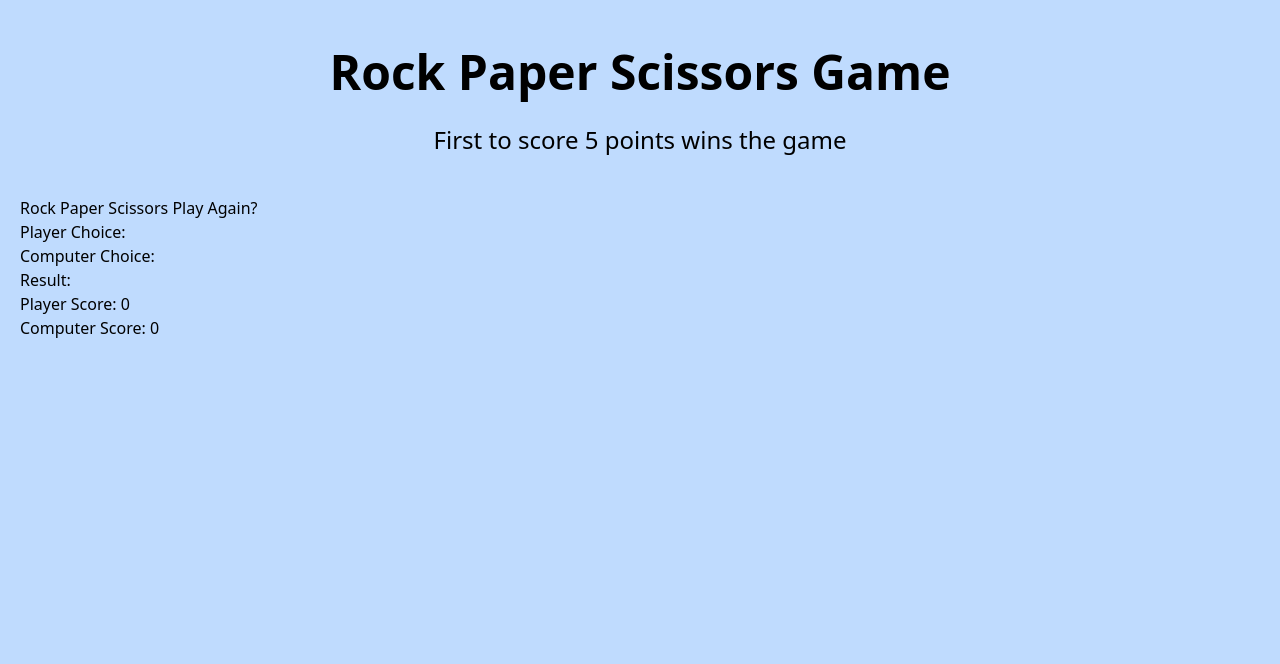
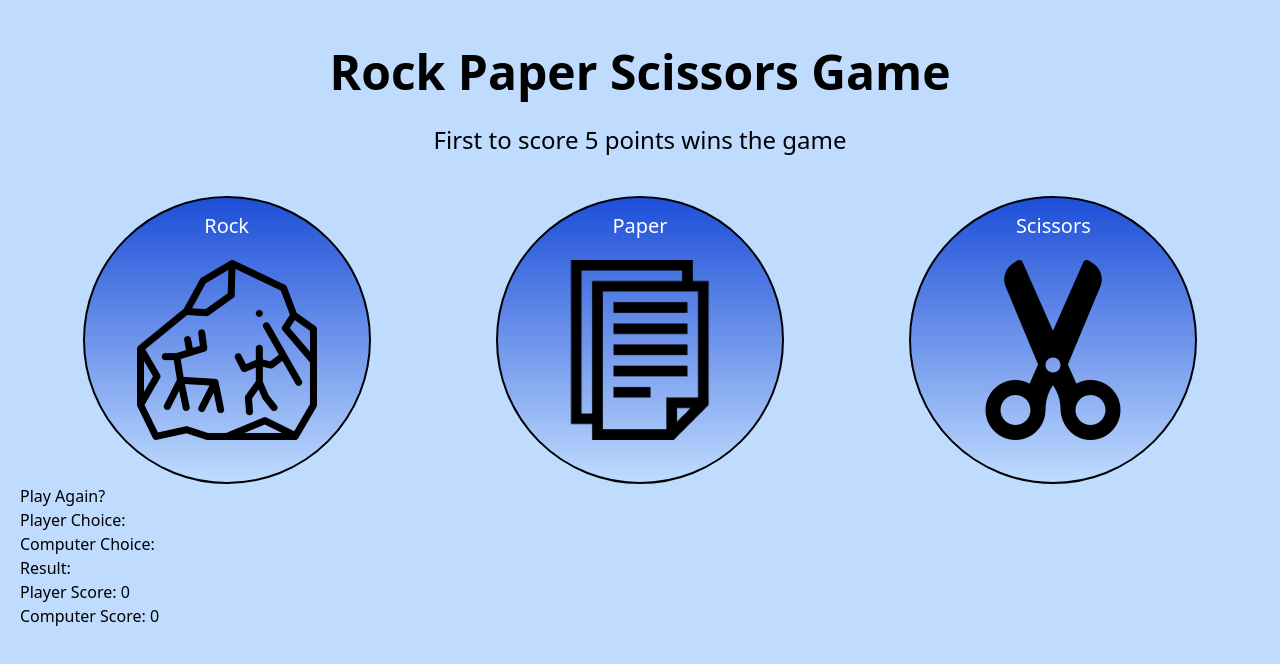
Before and after one commit to Ibrahim-Mohamed45/Rock-Paper-Scissors, a website: page public/index.html in a window 1280 px wide. Drawn offline with Linux system fonts and the light colour scheme.

Commit message:
Style rock, paper and scissors buttons for desktop

```diff
--- a/public/index.html
+++ b/public/index.html
@@ -11,9 +11,17 @@
 <h1 class="font-semibold text-2xl text-center py-5 md:text-5xl md:py-7">Rock Paper Scissors Game</h1>
 <h2 class="font-medium text-xl text-center pb-10 md:text-2xl">First to score 5 points wins the game</h2>
 <div class="buttons">
-    <button class="selectionButton rockButton"><p class = "buttonText">Rock</p></button>
-    <button class="selectionButton paperButton"><p class = "buttonText">Paper</p></button>
-    <button class="selectionButton scissorsButton"><p class = "buttonText">Scissors</p></button>
+    <div class="flex justify-center gap-10 md:gap-0 md:justify-around text-white">
+        <div class="bg-gradient-to-b from-blue-700 rounded-full w-40 h-40 md:w-56 md:h-56 lg:w-72 lg:h-72 border-solid border-2 border-black flex content-evenly">
+            <button class="selectionButton rockButton mx-auto"><p class = "buttonText md:pt-3 font-medium text-xl">Rock</p><img src="../images/rock.png" class="object-scale-down w-20 h-20 pt-2 md:px-5 md:pt-0 md:object-scale-down md:h-40 md:w-40 lg:object-scale-down lg:h-60 lg:w-60 lg:pb-5"></button>
+        </div>
+        <div class="bg-gradient-to-b from-blue-700 rounded-full w-40 h-40 md:w-56 md:h-56 lg:w-72 lg:h-72 border-solid border-2 border-black flex content-evenly">
+            <button class="selectionButton paperButton mx-auto"><p class = "buttonText pt-3 font-medium text-xl">Paper</p><img src="../images/paper.png" class="md:px-5 md:object-scale-down md:h-40 w-40 lg:object-scale-down lg:h-60 lg:w-60 lg:pb-5"></button>
+        </div>
+        <div class="bg-gradient-to-b from-blue-700 rounded-full w-40 h-40 md:w-56 md:h-56 lg:w-72 lg:h-72 border-solid border-2 border-black flex content-evenly">
+            <button class="selectionButton scissorsButton mx-auto"><p class = "buttonText pt-3 font-medium text-xl">Scissors<img src="../images/scissors.png" class="md:px-5 md:object-scale-down md:h-40 w-40 lg:object-scale-down lg:h-60 lg:w-60 lg:pb-5"></p></button>
+        </div>
+    </div>
     <button class="playAgain"><p class = "buttonText">Play Again?</p></button>
 </div>
 
```
Also changed, not shown: public/output.css.
